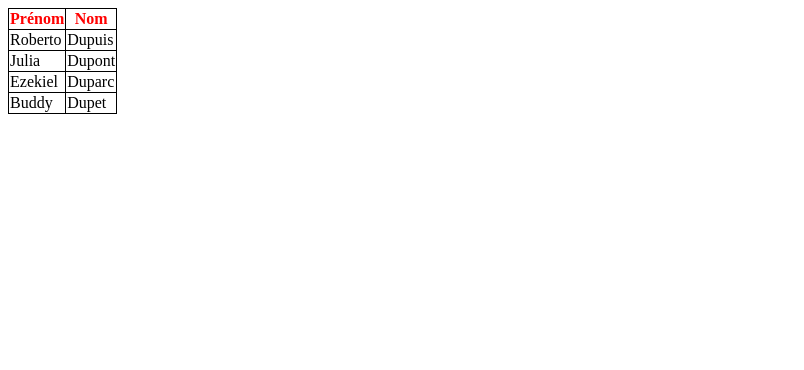
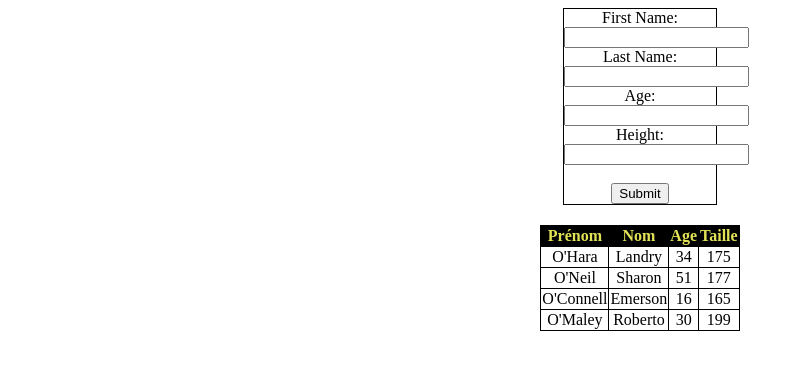
Before and after one commit to johnnydoubt/table, a plain HTML site: page index.html in a window 1280 px wide. Shown: the whole page, without its empty margins (0-804 px from the left). Drawn offline with Linux system fonts and the light colour scheme.

Commit message:
ajout du fonctionnel

```diff
--- a/index.html
+++ b/index.html
@@ -8,6 +8,15 @@
 </head>
 
 <body>
+  <form id="formu" method="post">
+ <label for="firstname">First Name:</label><input type="text" id="firstname" name="firstname"><br>
+<label for="surname">Last Name:</label> <input type="text" id="surname" name="surname"><br>
+<label for="age">Age:</label> <input type="text" id="age" name="age"><br>
+<label for="height">Height:</label> <input type="text" id="height" name="height"><br>
+<br>
+<input id="submit" type="submit" value="Submit">
+</form>
+
     <table>
         <thead>
             <tr>
@@ -16,6 +25,12 @@
                 </th>
                 <th>
                     Nom
+                </th>
+                <th>
+                    Age
+                </th>
+                <th>
+                    Taille
                 </th>
             </tr>
         </thead>
--- a/script.js
+++ b/script.js
@@ -1,38 +1,67 @@
+
+// app global variable to maintain state
+const app = {};
+
+// app model
+app.people = [{
+  firstname: "Landry",
+  surname: "O'Hara",
+  age: 34,
+  height: 175
+}, {
+  firstname: "Sharon",
+  surname: "O'Neil",
+  age: 51,
+  height: 177
+}, {
+  firstname: "Emerson",
+  surname: "O'Connell",
+  age: 16,
+  height: 165
+}, {
+  firstname: "Roberto",
+  surname: "O'Maley",
+  age: 30,
+  height: 199
+}];
+
+// app controller
+app.update = function() {
+  // TODO = sauver app.people dans localStorage
+  const tbody = document.querySelector("tbody");
+  // Remove tbody contents
+  while (tbody.firstChild) {
+    tbody.removeChild(tbody.firstChild);
+  }
+  // Add new contents from app.people
+  const trContainer = document.createDocumentFragment();
+  for (let i = 0; i < app.people.length; i++) {
+    let tr = document.createElement("tr");
+    tr.innerHTML = `<td>${app.people[i].surname}</td><td>${app.people[i].firstname}</td><td>${app.people[i].age}</td><td>${app.people[i].height}</td>`;
+    trContainer.appendChild(tr);
+  }
+  tbody.appendChild(trContainer);
+};
+
+// app view
+app.onSubmit = function(e) {
+  e.preventDefault();
+  const formData = new FormData(this);
+  const newPerson = {
+    surname: formData.get("surname"),
+    firstname: formData.get("firstname"),
+    age: formData.get("age"),
+    height: formData.get("height")
+  };
+  app.people.push(newPerson);
+  app.update();
+};
+
+// DOM bindings
 const ready = function() {
-    const people = [{
-        firstname: "Roberto",
-        surname: "Dupuis"
-    }, {
-        firstname: "Julia",
-        surname: "Dupont"
-    }, {
-        firstname: "Ezekiel",
-        surname: "Duparc"
-    }, {
-        firstname: "Buddy",
-        surname: "Dupet"
-    }];
-    const tbody = document.querySelector("tbody");
-
-    let trcreate = document.createDocumentFragment();
-
-    for (let i = 0; i < people.length; i++) {
-
-        let tr = document.createElement("tr");
-        //  let tdp = document.createElement("td");
-        //  let tdn = document.createElement("td");
-        tr.innerHTML = `<td>${people[i].firstname}</td><td>${people[i].surname}</td>`;
-
-        //  let firstname = document.createTextNode(people[i].firstname);
-        //  let surname = document.createTextNode(people[i].surname);
-        //  tdn.appendChild(surname);
-        //  tdp.appendChild(firstname);
-        //  tr.appendChild(tdp);
-        //  tr.appendChild(tdn);
-        trcreate.appendChild(tr);
-
-    }
-    tbody.appendChild(trcreate);
+  // Initial drawing
+  app.update();
+  // On form submit
+  document.getElementById("formu").addEventListener("submit", app.onSubmit);
 }
-
 document.addEventListener("DOMContentLoaded", ready);
--- a/style.css
+++ b/style.css
@@ -1,4 +1,11 @@
+body {
+  text-align: center;
+}
+
 table {
+  margin: auto;
+  margin-top: 20px;
+  text-align: center;
    border-collapse: collapse;
 }
 
@@ -7,5 +14,13 @@ th, td {
 }
 
 thead {
-  color: red;
+  background-color: black;
+  color: #e2e256;
 }
+
+form {
+  margin: auto;
+  width: 12%;
+  border: 1px solid black;
+  text-align: center;
+}
```
Also changed, not shown: scriptversioncesar.js (added, +84 -0 lines).
